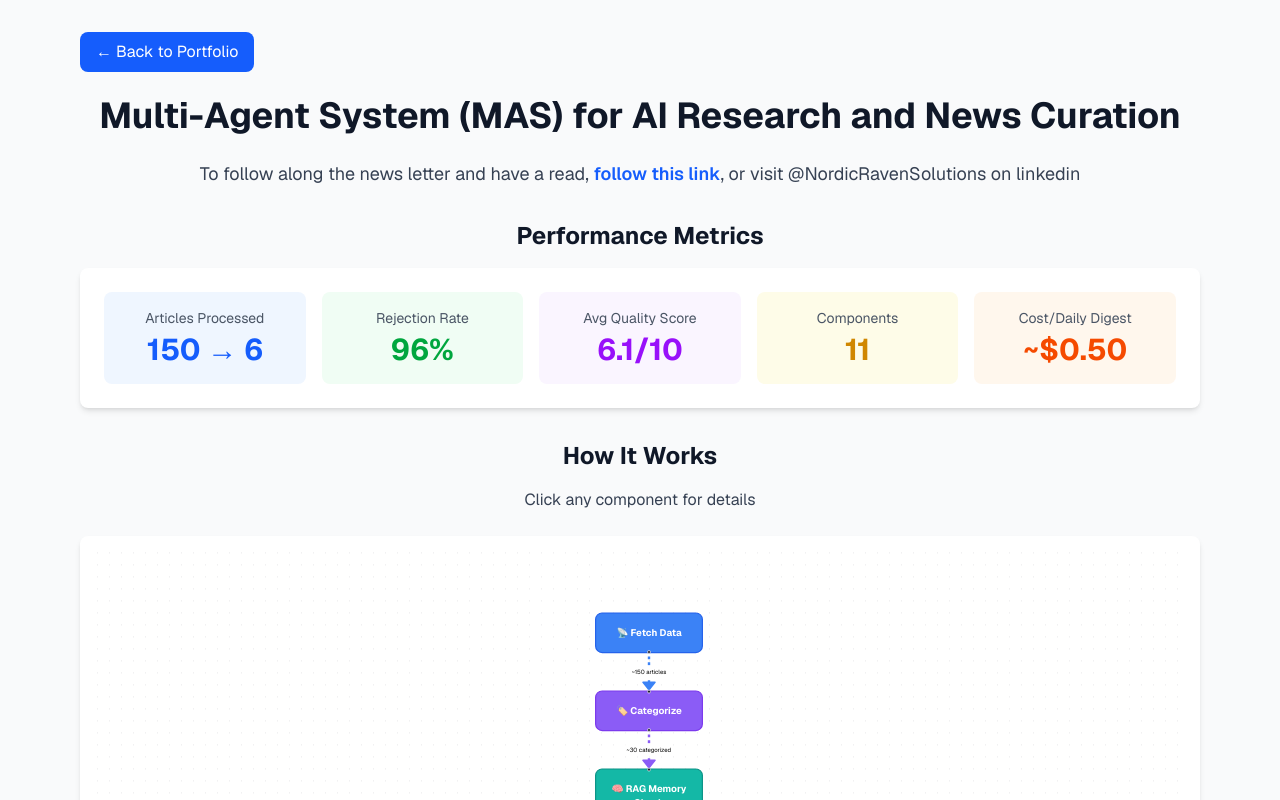
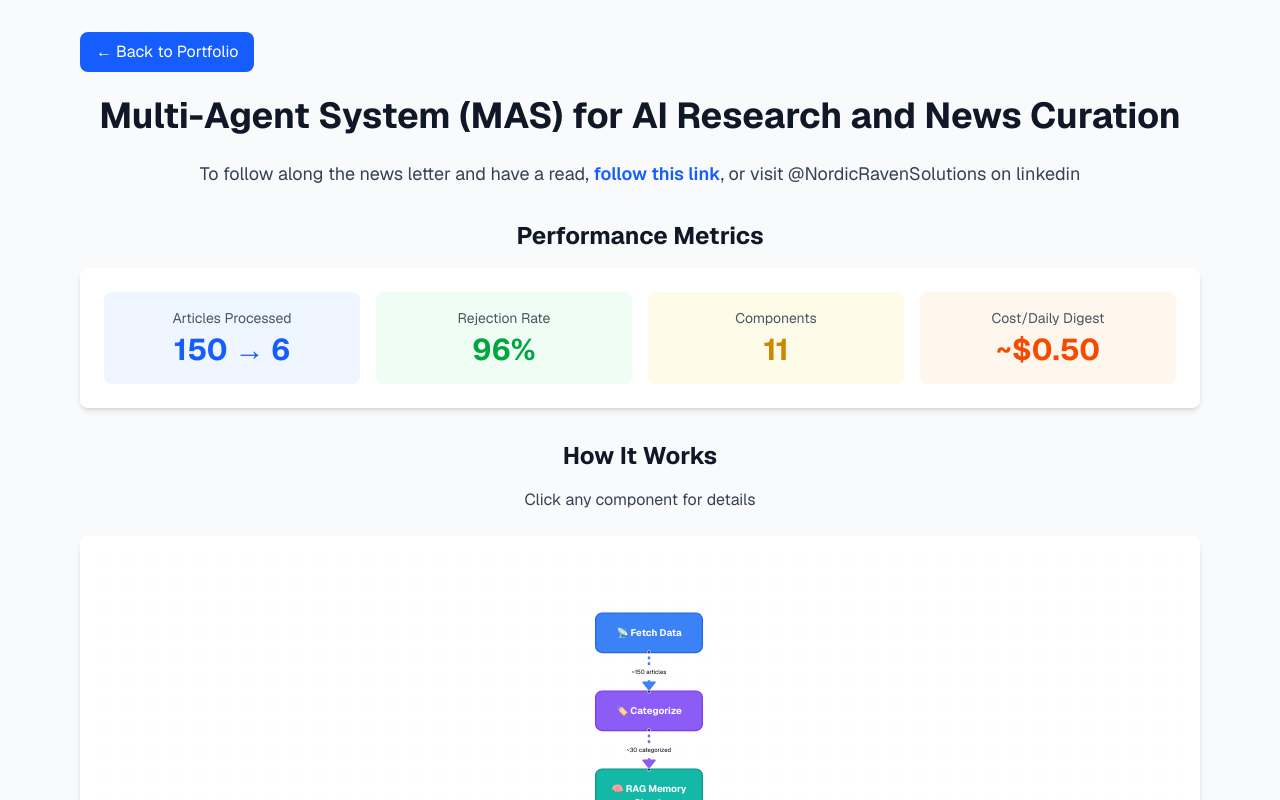
Before and after one commit to Nordic-OG-Raven/portfolio-website, a Next.js app: page /ainews in a window 1280 px wide. Shown: the top 800 px of the page. Built offline with nearby package versions, Linux system fonts and the light colour scheme.

Commit message:
Remove Avg Quality Score metric

```diff
--- a/app/ainews/page.tsx
+++ b/app/ainews/page.tsx
@@ -38,7 +38,7 @@
 
         {/* PERFORMANCE METRICS */}
         <div className="bg-white rounded-lg shadow-md p-6 mb-8">
-          <div className="grid grid-cols-2 md:grid-cols-5 gap-4">
+          <div className="grid grid-cols-2 md:grid-cols-4 gap-4">
             <div className="bg-blue-50 p-4 rounded-lg text-center">
               <p className="text-gray-600 text-sm mb-1">Articles Processed</p>
               <p className="text-3xl font-bold text-blue-600">150 → 6</p>
@@ -46,10 +46,6 @@
             <div className="bg-green-50 p-4 rounded-lg text-center">
               <p className="text-gray-600 text-sm mb-1">Rejection Rate</p>
               <p className="text-3xl font-bold text-green-600">96%</p>
-            </div>
-            <div className="bg-purple-50 p-4 rounded-lg text-center">
-              <p className="text-gray-600 text-sm mb-1">Avg Quality Score</p>
-              <p className="text-3xl font-bold text-purple-600">6.1/10</p>
             </div>
             <div className="bg-yellow-50 p-4 rounded-lg text-center">
               <p className="text-gray-600 text-sm mb-1">Components</p>
```
